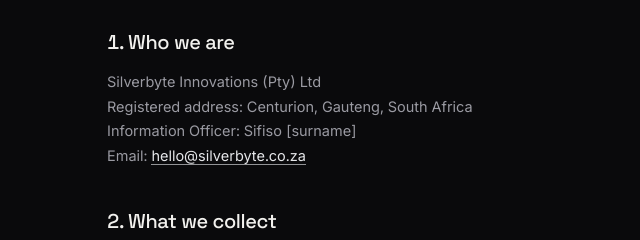
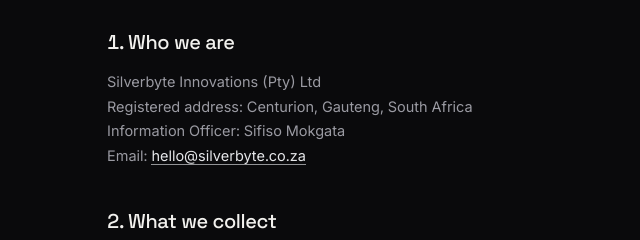
Before and after one commit to S-lver/SILVERBYTE, a plain HTML site: page SILVERBYTE2/privacy.html in a window 1280 px wide. Shown: the part 389-629 px from the top of the page, 185-825 px from the left. Drawn offline with Linux system fonts and the light colour scheme.

Commit message:
Update privacy.html

```diff
--- a/SILVERBYTE2/privacy.html
+++ b/SILVERBYTE2/privacy.html
@@ -32,7 +32,7 @@
   <h2>1. Who we are</h2>
   <p>Silverbyte Innovations (Pty) Ltd<br>
   Registered address: Centurion, Gauteng, South Africa<br>
-  Information Officer: Sifiso [surname]<br>
+  Information Officer: Sifiso Mokgata<br>
   Email: <a href="mailto:hello@silverbyte.co.za">hello@silverbyte.co.za</a></p>
 
   <h2>2. What we collect</h2>
```
